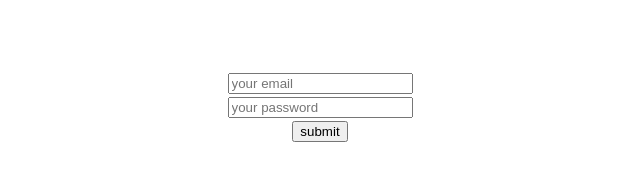
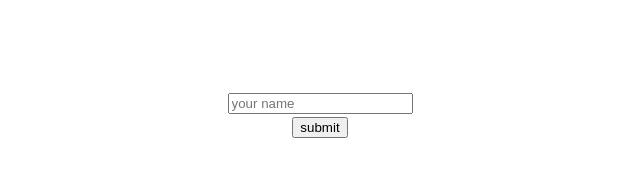
Before and after one commit to sohagroy7223/Explore-React-Form, a React (Vite) app: page / in a window 1280 px wide. Shown: the part 286-466 px from the top of the page, without its empty margins (320-960 px from the left). Built offline with nearby package versions, Linux system fonts and the light colour scheme.

Commit message:
create a coustm hook and use it

```diff
--- a/src/App.jsx
+++ b/src/App.jsx
@@ -1,6 +1,7 @@
 import "./App.css";
 import ControlField from "./Components/ControllField/ControlField";
 import FormAction from "./Components/FormAction/FormAction";
+import HookInput from "./Components/HookInput/HookInput";
 import SimpleInput from "./Components/SimpleInput/SimpleInput";
 import Uncontrolled from "./Components/UncontrolledField/Uncontrolled";
 
@@ -9,8 +10,9 @@ function App() {
     <>
       {/* <SimpleInput></SimpleInput> */}
       {/* <FormAction></FormAction> */}
-      <ControlField></ControlField>
+      {/* <ControlField></ControlField> */}
       {/* <Uncontrolled></Uncontrolled> */}
+      <HookInput></HookInput>
     </>
   );
 }
--- /dev/null
+++ b/src/Components/HookInput/HookInput.jsx
@@ -0,0 +1,22 @@
+import React from "react";
+import useInputFile from "../../Hooks/UseInputFile";
+
+const HookInput = () => {
+  const [name, changeName] = useInputFile("");
+  const handelSubmit = (e) => {
+    e.preventDefault();
+
+    console.log("hay", name);
+  };
+  return (
+    <div>
+      <form onSubmit={handelSubmit}>
+        <input type="text" onChange={changeName} placeholder="your name" />
+        <br />
+        <input type="submit" value="submit" />
+      </form>
+    </div>
+  );
+};
+
+export default HookInput;
--- /dev/null
+++ b/src/Hooks/useInputFile.jsx
@@ -0,0 +1,12 @@
+import React, { useState } from "react";
+
+const useInputFile = (defaultValue) => {
+  const [fieldValue, setFieldValue] = useState(defaultValue);
+
+  const handelInputChange = (e) => {
+    setFieldValue(e.target.value);
+  };
+  return [fieldValue, handelInputChange];
+};
+
+export default useInputFile;
```
